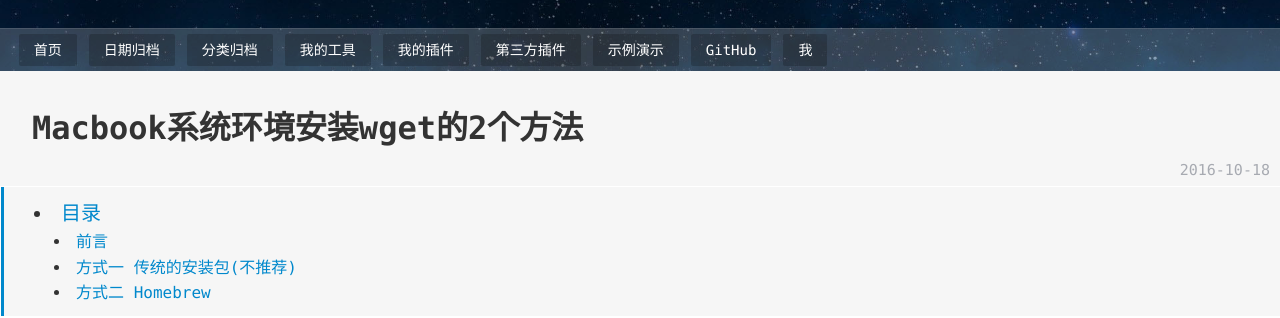
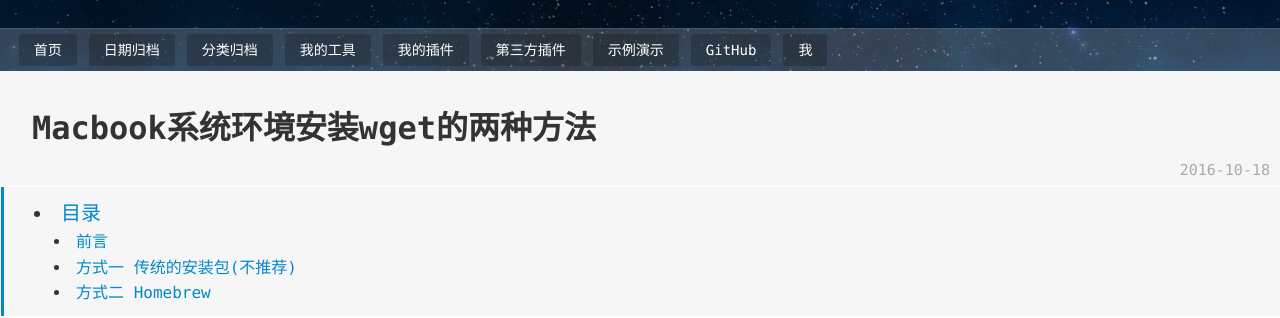
Before and after one commit to psvmc/myblog_jekyll, a Jekyll site: the page built from _posts/2016-10-18-mac-wget.md, in a window 1280 px wide. Shown: the part 189-507 px from the top of the page. Built offline with Jekyll 4.4.1, drawn with Linux system fonts in a browser that asks for light colours; nearby versions of some CDN libraries.

Commit message:
文章更新

```diff
--- a/_posts/2016-10-18-mac-wget.md
+++ b/_posts/2016-10-18-mac-wget.md
@@ -1,8 +1,8 @@
 ---
 
 layout: post
-title: Macbook系统环境安装wget的2个方法
-description: Macbook系统环境安装wget的2个方法
+title: Macbook系统环境安装wget的两种方法
+description: Macbook系统环境安装wget的两种方法
 keywords: mac linux
 category: mac
 
```
